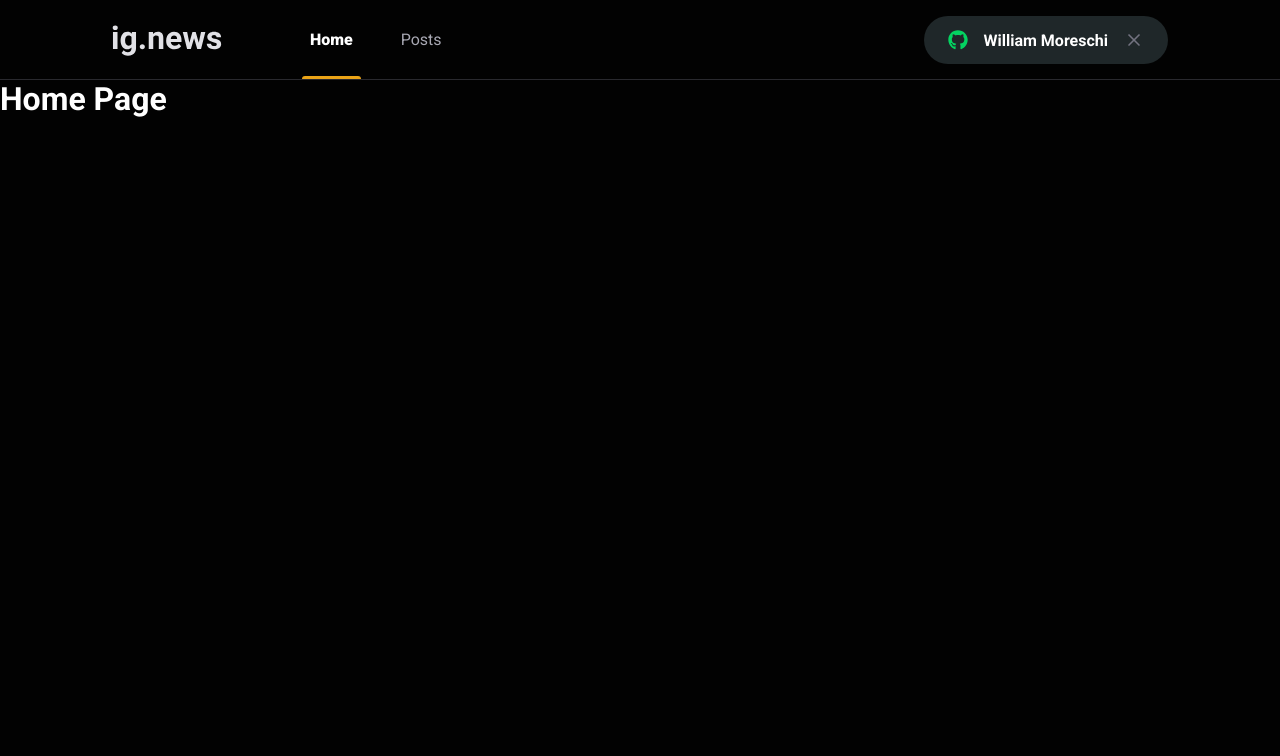
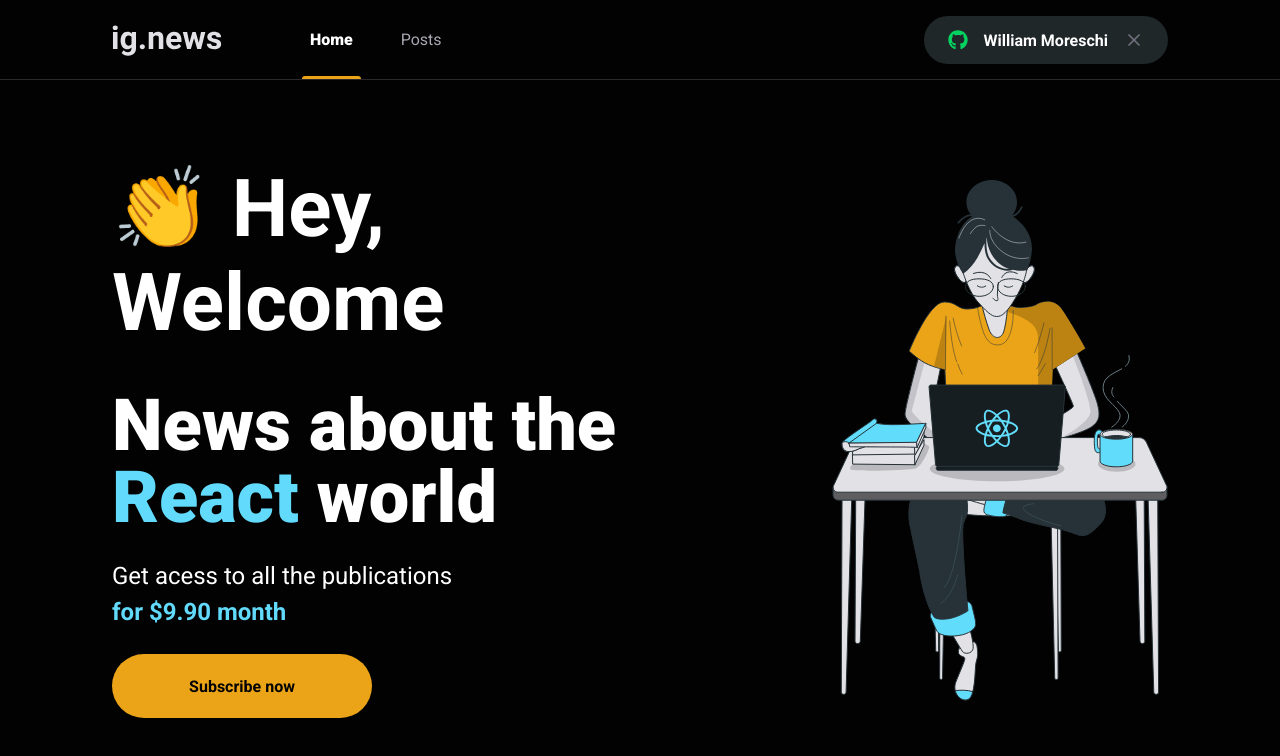
Before and after one commit to williammoreschi/ignews, a Next.js app: page / in a window 1280 px wide. Shown: the top 756 px of the page. Built offline with nearby package versions, Linux system fonts and the light colour scheme.

Commit message:
ADD Componente SubscribeButton

```diff
--- /dev/null
+++ b/src/components/SubscribeButton/index.tsx
@@ -0,0 +1,7 @@
+import styles from './styles.module.scss';
+
+export function SubscribeButton(){
+  return(
+    <button type="button" className={styles.subscribeButton} >Subscribe now</button>
+  );
+}
--- /dev/null
+++ b/src/components/SubscribeButton/styles.module.scss
@@ -0,0 +1,19 @@
+.subscribeButton{
+  width: 260px;
+  height: 4rem;
+  border: 0;
+  border-radius: 2rem;
+  background-color: var(--yellow-500);
+  color: var(--gray-900);
+  font-weight: 700;
+
+  display: flex;
+  align-items: center;
+  justify-content: center;
+
+  transition: filter 0.2s;
+
+  &:hover{
+    filter: brightness(0.8);
+  }
+}
--- a/src/pages/index.tsx
+++ b/src/pages/index.tsx
@@ -1,12 +1,25 @@
 import Head from 'next/head';
+import { SubscribeButton } from '../components/SubscribeButton';
 import styles from '../styles/home.module.scss';
 export default function Home() {
   return (
     <>
     <Head>
-      <title>Início | ig.news</title>
+      <title>Home | ig.news</title>
     </Head>
-    <h1>Home Page</h1>
+    <main className={styles.contentContainer}>
+      <section className={styles.hero} >
+        <span>👏 Hey, Welcome</span>
+        <h1>News about the <span>React</span> world</h1>
+        <p>
+          Get acess to all the publications
+          <span>for $9.90 month</span>
+        </p>
+        <SubscribeButton />
+      </section>
+
+      <img src="/images/avatar.svg" alt="Girl coding" />
+    </main>
     </>
   )
 }
--- a/src/styles/home.module.scss
+++ b/src/styles/home.module.scss
@@ -0,0 +1,46 @@
+.contentContainer{
+  max-width: 1120px;
+  margin: 0 auto;
+  padding: 0 2rem;
+  height: calc(100vh - 5rem);
+
+  display: flex;
+  align-items: center;
+  justify-content: space-between;
+}
+
+.hero{
+  max-width: 600px;
+
+  > span{
+    font-size: 5rem;
+    font-weight: 700;
+  }
+
+  h1{
+    font-size: 4.5rem;
+    line-height: 4.5rem;
+    font-weight: 900;
+    margin-top: 2.5rem;
+
+    span{
+      color: var(--cyan-500);
+    }
+  }
+
+  p{
+    font-size: 1.5rem;
+    line-height: 2.25rem;
+    margin-top: 1.5rem;
+
+    span{
+      font-weight: 700;
+      color: var(--cyan-500);
+      display: block;
+    }
+  }
+
+  button{
+    margin-top: 1.5rem;
+  }
+}
```
